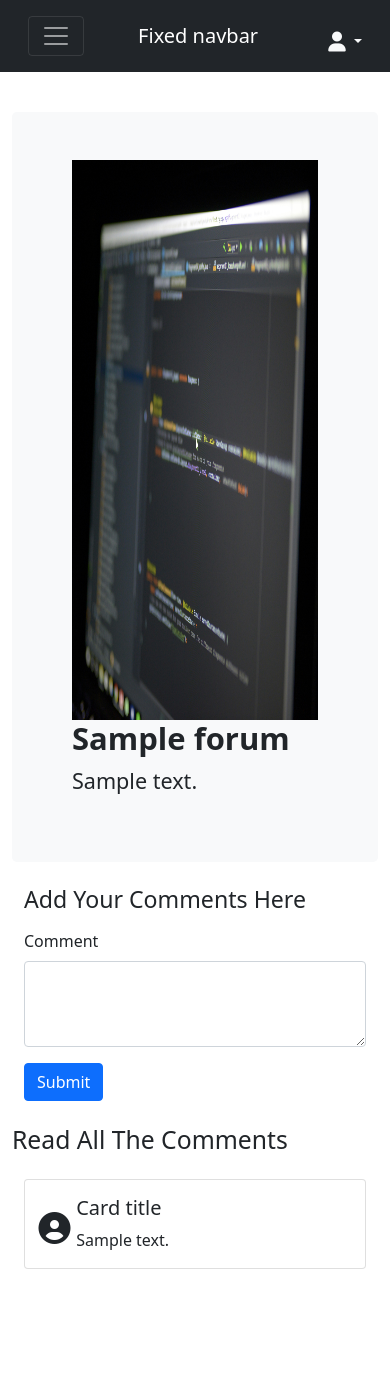
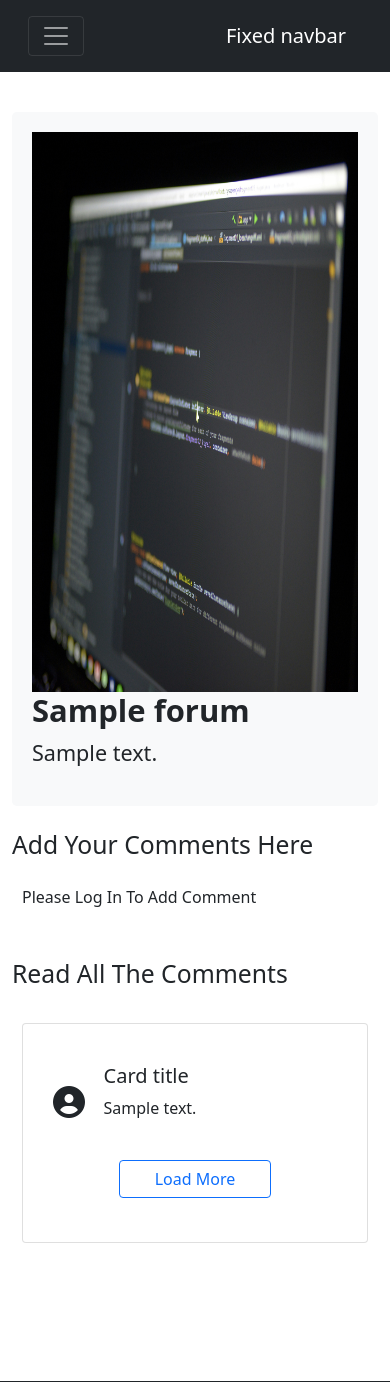
Before and after one commit to Subir008/Talkzone, a PHP site: page /forum-details.php?id=1 in a window 390 px wide. Shown: the top 1382 px of the page. Run offline with PHP 8.4, Linux system fonts and the light colour scheme; tables that the repository leaves empty or names only in its code hold one stand-in row (values such as "Sample post"); some libraries are stand-ins or nearby versions.

Commit message:
login logout section done pagination working

```diff
--- a/components/header.php
+++ b/components/header.php
@@ -5,6 +5,9 @@ include("login.php");
     <div class="container-fluid">
 
         <!-- Show in mobile view -->
+        <?php
+        if (isset($_SESSION['login']) && $_SESSION['login'] == "Yes") {
+            ?>
             <div class="dropdown login mobile-view-on mr-3">
                 <a href="#" class="d-block link-light text-decoration-none dropdown-toggle" id="dropdownUser1"
                     data-bs-toggle="dropdown" aria-expanded="false">
@@ -14,13 +17,16 @@ include("login.php");
                 <ul class="dropdown-menu text-small login-dropdown" aria-labelledby="dropdownUser1">
                     <li><a class="dropdown-item" href="#">New project...</a></li>
                     <li><a class="dropdown-item" href="#">Settings</a></li>
-                <li><a class="dropdown-item" href="#">Profile</a></li>
+                    <li><a class="dropdown-item" href="profile.php">Profile</a></li>
                     <li>
                         <hr class="dropdown-divider">
                     </li>
-                <li><a class="dropdown-item" href="#">Sign out</a></li>
+                    <li><a class="dropdown-item logged-out" href="#" id="">Sign out</a></li>
                 </ul>
             </div>
+            <?php
+        }
+        ?>
 
         <a class="navbar-brand" href="#">Fixed navbar</a>
         <button class="navbar-toggler" type="button" data-bs-toggle="collapse" data-bs-target="#navbarCollapse"
@@ -70,7 +76,7 @@ include("login.php");
             if (isset($_SESSION['login']) && $_SESSION['login'] == "Yes") {
                 ?>
                 <!-- Hide in mobile view -->
-                <div class="dropdown login mobile-view-off mr-3">
+                <div class="dropdown login mobile-view-off mx-3 ">
                     <a href="#" class="d-block link-light text-decoration-none dropdown-toggle" id="dropdownUser1"
                         data-bs-toggle="dropdown" aria-expanded="false">
                         <!-- <img src="https://github.com/mdo.png" alt="mdo" width="32" height="32" class="rounded-circle"> -->
@@ -79,11 +85,11 @@ include("login.php");
                     <ul class="dropdown-menu text-small login-dropdown" aria-labelledby="dropdownUser1">
                         <li><a class="dropdown-item" href="#">New project...</a></li>
                         <li><a class="dropdown-item" href="#">Settings</a></li>
-                        <li><a class="dropdown-item" href="#">Profile</a></li>
+                        <li><a class="dropdown-item" href="profile.php">Profile</a></li>
                         <li>
                             <hr class="dropdown-divider">
                         </li>
-                        <li><a class="dropdown-item" id="logged-out">Sign out</a></li>
+                        <li><a class="dropdown-item logged-out" >Log out</a></li>
                     </ul>
                 </div>
                 <?php
--- a/controller.js
+++ b/controller.js
@@ -2,6 +2,38 @@ const toastLiveExample = document.getElementById("liveToast");
 const toast = new bootstrap.Toast(toastLiveExample);
 const loader = document.querySelector(".loader");
 const loaderwrapper = document.querySelector(".loader-wrapper");
+
+$(document).ready(function (){
+
+  // Storing the search parameter from the url in a variable
+  // For example, if the current URL is https://example.com/path?a=1&b=2&id=123,
+  // the KeyValues variable would hold the string "?a=1&b=2&id=123".
+  const KeyValues = window.location.search;
+
+  // Creating a URLSearchParams Object
+  const urlParam = new URLSearchParams(KeyValues);
+
+  // Extracting the 'id' Parameter from the url parameter
+  const id = urlParam.get('id');
+
+  // console.log(id);
+
+  function loadComment(page) {
+    $.ajax({
+      url: "forum-comment-load.php",
+      type: "POST",
+      data: {
+        page_no : page,
+        id : id
+      },
+      success : function (data) {
+        $("#comment-box").append(data);
+      }
+    });
+
+  }
+  loadComment();
+});
 
 // For clearing signup form
 function cleardata() {
@@ -177,12 +209,11 @@ $("#login").on("click", function (e) {
 });
 
 //For logout functionlity
-$("#logged-out").on("click", function (e) {
+$(".logged-out").on("click", function (e) {
   e.preventDefault();
 
   $.ajax({
     url: 'logout.php',
-    // type: "POST",
     success: function (data) {
       // console.log(data);
 
@@ -199,6 +230,7 @@ $("#logged-out").on("click", function (e) {
   });
 });
 
+// Comment Submiting to the dB
 $("#comment-submit").on("click", function () {
   let forum_id = document.getElementById("forum_id").value;
   let comment = document.getElementById("comment").value;
--- /dev/null
+++ b/forum-comment-load.php
@@ -0,0 +1,48 @@
+<?php
+    include ("db/db.php");
+
+    $id = $_POST['id'];
+    // $id = 1;
+
+    $limit = 3;
+    if(isset($_POST['page_no'])){
+        $page = $_POST['page_no'];
+    }else{
+        $page = 0;
+    }
+
+    $comment_query = "SELECT * FROM comment_master WHERE forum_id = '" . $id . "' ORDER BY entry_timestamp DESC LIMIT {$page},$limit";
+    $comment_dataget = mysqli_query($con, $comment_query);
+
+    if(mysqli_num_rows($comment_dataget) > 0){
+        $output = "";
+
+        while ($comment_data = mysqli_fetch_assoc($comment_dataget)) {
+            $last_id = $comment_data['comment_id'];
+            $output .= "
+            <div class='row g-0 px-2 comment-user'>
+                <div class='col-md-1 col-sm-1 col-1 text-center '>
+                    <i class='fa-solid fa-circle-user fa-2x'></i>
+                </div>
+                <div class='col-md-11 col-sm-11 col-11'>
+                    <div class='card-body card-details'>
+                        <h5 class='card-title'>Card title</h5>
+                        <p class='card-text'> {$comment_data["comment_details"]}</p>
+                    </div>
+                </div>
+            </div>";
+    }
+
+    $output .= "
+            <div class='row g-0 d-flex justify-content-center mb-4'>
+                <button type='button' class='btn btn-outline-primary btn-md col-6 ' data-id='{$last_id}'>Load More</button>
+            </div>";
+
+    echo $output;
+
+}else{
+    echo "No comments found";
+}
+
+mysqli_close($con);
+?>
--- a/forum-details.php
+++ b/forum-details.php
@@ -38,7 +38,7 @@ include("db/db.php");
     ?>
 
     <div class="container top-section">
-        <div class="p-5 mb-4 bg-light rounded-3">
+        <div class="p-5 mb-4 bg-light rounded-3 ">
             <div class="container-fluid ">
                 <?php
                 if ($row['forum_img'] != "") {
@@ -53,38 +53,29 @@ include("db/db.php");
             </div>
         </div>
 
+        <h2 class="my-3">Add Your Comments Here</h2>
         <div class="container">
-            <h3 class="my-3">Add Your Comments Here</h3>
+            <?php
+            if (isset($_SESSION['login']) && $_SESSION['login'] == "Yes") {
+                ?>
             <div class="mb-3">
                 <input type="hidden" name="forum_id" id="forum_id" value="<?php echo $id ?>">
                 <label for="comment" class="form-label">Comment</label>
                 <textarea class="form-control" id="comment" rows="3"></textarea>
             </div>
             <button type="submit" class="btn btn-primary" id="comment-submit">Submit</button>
+            <?php
+            }else{
+                ?>
+            <p>Please Log In To Add Comment</p>
+            <?php
+            }
+            ?>
         </div>
 
         <h2 class="my-4">Read All The Comments</h2>
         <div class="container-fluid">
-            <div class="card mb-3" style="">
-                <?php
-                $comment_query = "SELECT * FROM comment_master WHERE forum_id = '" . $id . "'";
-                $comment_dataget = mysqli_query($con, $comment_query);
-                while ($comment_data = mysqli_fetch_assoc($comment_dataget)) {
-                    ?>
-                    <div class="row g-0 px-2 comment-user">
-                        <div class="col-md-1 col-sm-1 col-1 text-center ">
-                            <i class="fa-solid fa-circle-user fa-2x"></i>
-                        </div>
-                        <div class="col-md-11 col-sm-11 col-11">
-                            <div class="card-body card-details">
-                                <h5 class="card-title">Card title</h5>
-                                <p class="card-text"><?php echo $comment_data['comment_details'] ?></p>
-                            </div>
-                        </div>
-                    </div>
-                    <?php
-                }
-                ?>
+            <div class="card mb-3" id="comment-box" style="">
             </div>
         </div>
 
--- a/logout.php
+++ b/logout.php
@@ -7,7 +7,5 @@
 
     session_destroy();
 
-    // $_SESSION['logged-out'] = "Yes";
-
     echo "You Have Been Logged Out Successfully. Please Login To Continue......";
 ?>
--- a/style.css
+++ b/style.css
@@ -96,6 +96,10 @@
   margin: 0;
 }
 
+.dropdown-item {
+  cursor: pointer;
+}
+
 /*  */
 /* Forum details page start */
 .forum-container{
@@ -138,7 +142,15 @@
   .comment-user .col-md-11{
     width: 86.666667%;
   }
+
+  .top-section div{
+    padding: 10px !important;
   }
+}
+
+/* @media only screen and (max-width:5) {
+
+} */
 
 .comment-user div i{
   padding-top: 2rem;
```
Also changed, not shown: profile.php (added, +38 -0 lines). Lines whose indentation alone changed are shown as unchanged.
